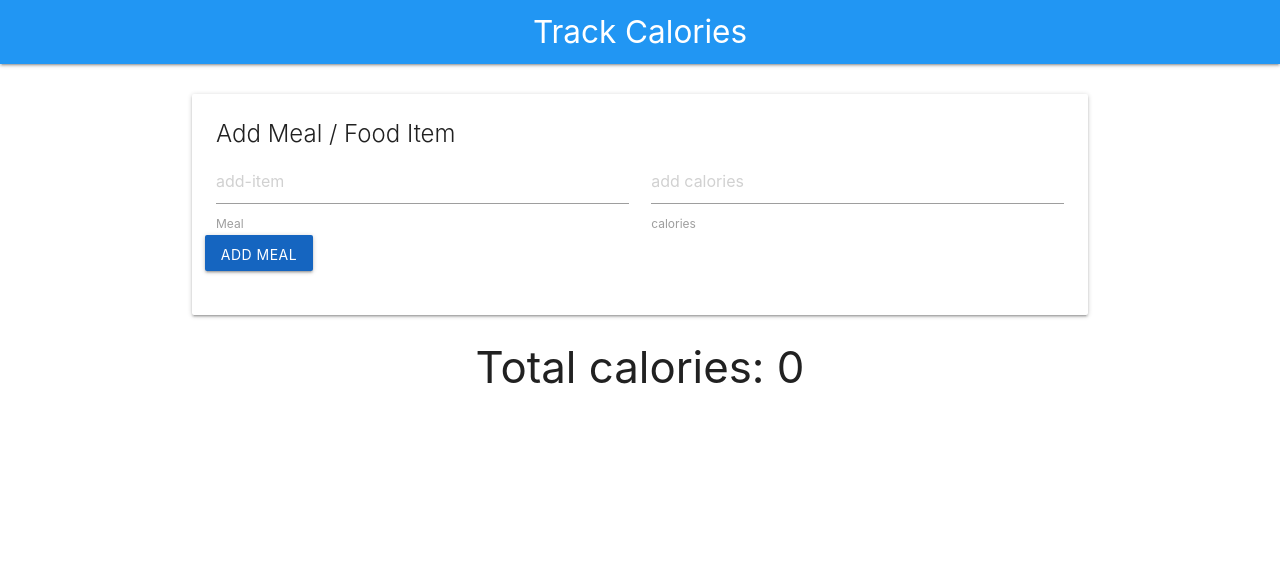
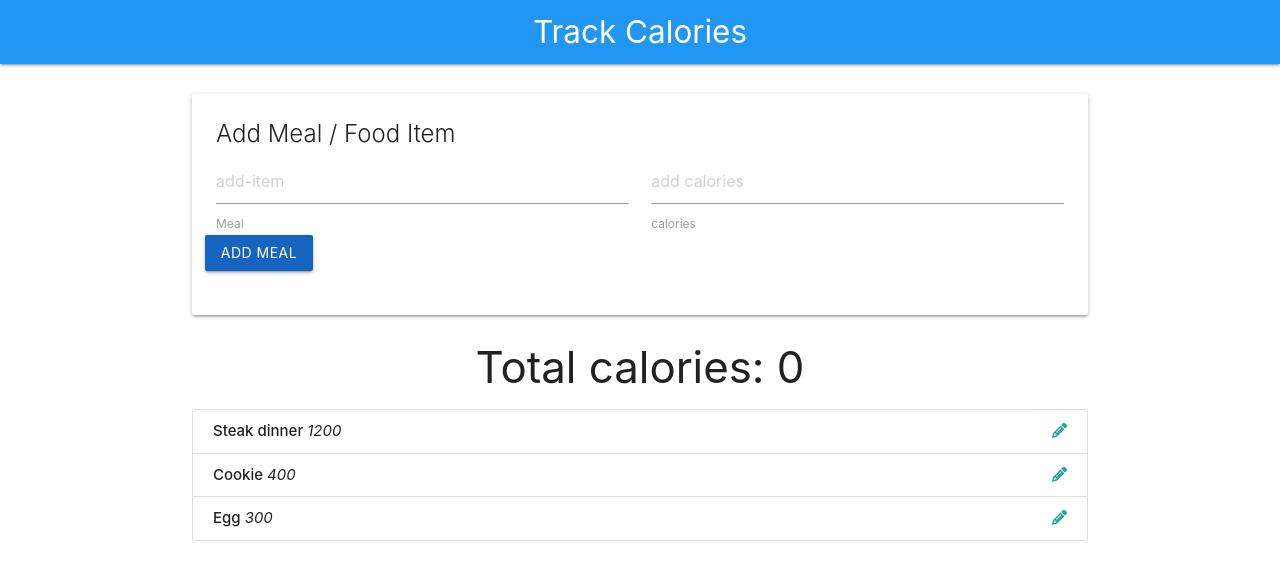
Before and after one commit to Paltser/calorie-counter, a plain HTML site: page index.html in a window 1280 px wide. Drawn offline with nearby package versions, Linux system fonts and the light colour scheme; some icons are missing.

Commit message:
Populated data srtucture items to list

```diff
--- a/app.js
+++ b/app.js
@@ -1,31 +1,46 @@
-const ItemCtrl = (function (){
-    const Item = function (id, name, calories){
+const ItemCtrl = (function () {
+    const Item = function (id, name, calories) {
         this.id = id
         this.name = name
         this.calories = calories
     }
     const data = {
         items: [
-            {id: 0, name:'Steak dinner', calories: 1200},
-            {id: 1, name:'Cookie', calories: 400},
-            {id: 2, name:'Egg', calories: 300},
+            {id: 0, name: 'Steak dinner', calories: 1200},
+            {id: 1, name: 'Cookie', calories: 400},
+            {id: 2, name: 'Egg', calories: 300},
         ],
         total: 0
     }
 
     return {
-        logData: function (){
+        getItems: function () {
+            return data.items
+        },
+        logData: function () {
             return data
         }
     }
 })();
-const UICtrl = (function (){
+
+const UICtrl = (function () {
+    return {
+        populateItemList: function (items) {
+            let html = '';
+            items.forEach(function (item) {
+                html += `<li class="collection-item" id="item ${item.id}"><strong>${item.name} </strong><em>${item.calories}</em><a href="#" class="secondary-content"><i class="edit-item fa fa-pencil"></i></a></li>`
+            });
+            document.querySelector('#item-list').innerHTML = html;
+        }
+    }
 })();
 
-const App = (function (ItemCtrl, UICtrl){
+const App = (function (ItemCtrl, UICtrl) {
     return {
-        init: function (){
+        init: function () {
             console.log('Initializing App')
+            const items = ItemCtrl.getItems()
+            UICtrl.populateItemList(items)
         }
     }
 })(ItemCtrl, UICtrl);
--- a/index.html
+++ b/index.html
@@ -3,7 +3,7 @@
 <head>
     <meta charset="UTF-8">
     <link rel="stylesheet" href="https://cdnjs.cloudflare.com/ajax/libs/materialize/1.0.0/css/materialize.min.css">
-
+    <script src="https://kit.fontawesome.com/be49346d7d.js" crossorigin="anonymous"></script>
     <title>Calorie Tracker</title>
 </head>
 <body>
@@ -29,14 +29,15 @@
                         <input type="text" placeholder="add calories" id="item-calories">
                         <label for="item-calories">calories</label>
                     </div>
-                    <button class="add btn brn blue darken-3"><i class="fa fa plus"></i>Add meal </button>
+                    <button class="add btn brn blue darken-3"><i class="fa fa plus"></i>Add meal</button>
                 </div>
             </form>
         </div>
     </div>
+
+    <h3 class="center-align">Total calories: <span class="total-calories">0</span></h3>
+    <ul id="item-list" class="collection"></ul>
 </div>
-
-<h3 class="center-align">Total calories: <span class="total-calories">0</span></h3>
 
 <script src="https://cdnjs.cloudflare.com/ajax/libs/materialize/1.0.0/js/materialize.min.js"></script>
 <script src="app.js"></script>
```
